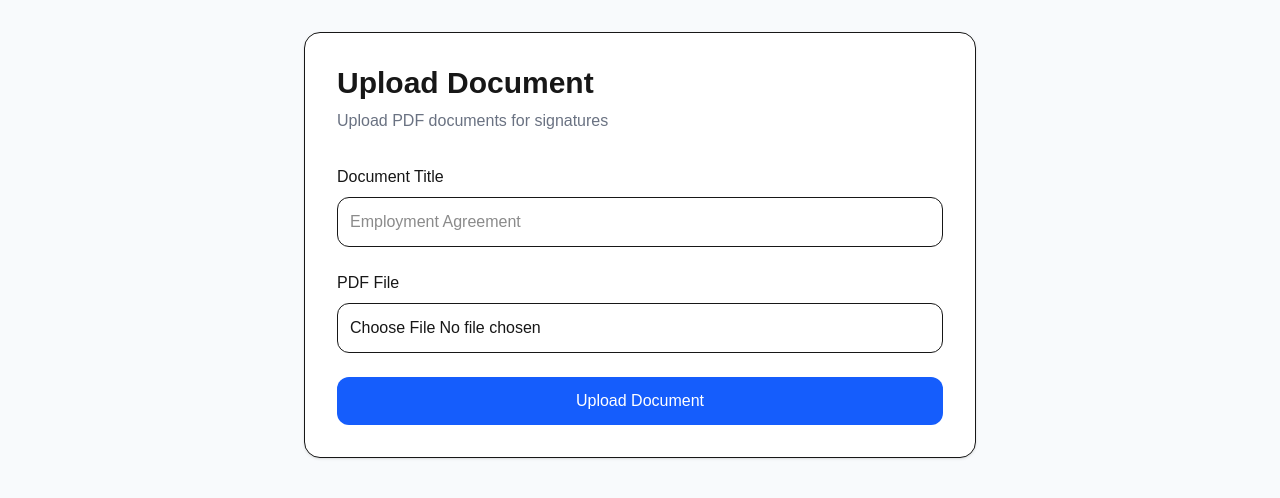
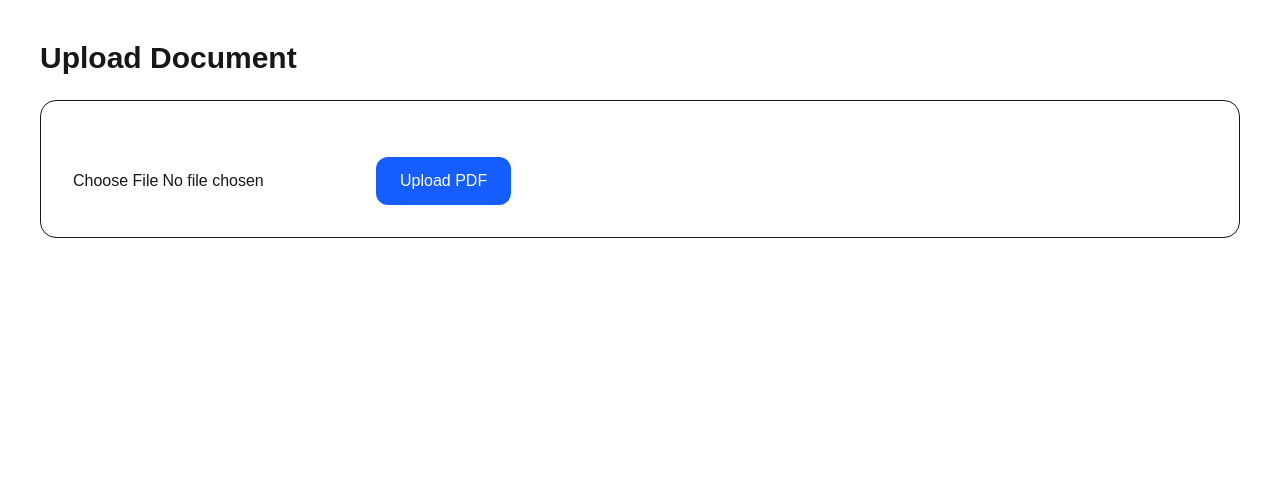
Before and after one commit to Kesarkarale/signflow, a Next.js app: page /upload in a window 1280 px wide. Shown: the top 498 px of the page. Built offline with nearby package versions, Linux system fonts and the light colour scheme.

Commit message:
Update page.tsx

```diff
--- a/src/app/upload/page.tsx
+++ b/src/app/upload/page.tsx
@@ -3,77 +3,42 @@
 import { useState } from "react";
 
 export default function UploadPage() {
-  const [title, setTitle] = useState("");
-  const [file, setFile] = useState<File | null>(null);
+  const [file, setFile] =
+    useState<File | null>(null);
 
-  const handleUpload = async (e: React.FormEvent) => {
-    e.preventDefault();
+  async function uploadPdf() {
+    if (!file) return;
 
-    if (!title || !file) {
-      alert("Please fill all fields");
-      return;
+    const formData = new FormData();
+
+    formData.append("file", file);
+
+    alert("Upload Started");
   }
 
-    console.log(title, file);
-
-    alert("Upload feature coming next");
-  };
-
   return (
-    <div className="min-h-screen bg-slate-50 p-8">
-      <div className="max-w-2xl mx-auto bg-white rounded-2xl shadow-sm border p-8">
-        <h1 className="text-3xl font-bold mb-2">
+    <div className="p-10">
+      <h1 className="text-3xl font-bold mb-6">
         Upload Document
       </h1>
 
-        <p className="text-gray-500 mb-8">
-          Upload PDF documents for signatures
-        </p>
-
-        <form
-          onSubmit={handleUpload}
-          className="space-y-6"
-        >
-          <div>
-            <label className="block mb-2 font-medium">
-              Document Title
-            </label>
-
-            <input
-              type="text"
-              placeholder="Employment Agreement"
-              value={title}
-              onChange={(e) =>
-                setTitle(e.target.value)
-              }
-              className="w-full border rounded-xl p-3"
-            />
-          </div>
-
-          <div>
-            <label className="block mb-2 font-medium">
-              PDF File
-            </label>
-
+      <div className="bg-white p-8 rounded-2xl border">
         <input
           type="file"
-              accept=".pdf"
+          accept="application/pdf"
           onChange={(e) =>
             setFile(
               e.target.files?.[0] || null
             )
           }
-              className="w-full border rounded-xl p-3"
         />
-          </div>
 
         <button
-            type="submit"
-            className="w-full bg-blue-600 hover:bg-blue-700 text-white py-3 rounded-xl"
+          onClick={uploadPdf}
+          className="mt-6 bg-blue-600 text-white px-6 py-3 rounded-xl"
         >
-            Upload Document
+          Upload PDF
         </button>
-        </form>
       </div>
     </div>
   );
```
Lines whose indentation alone changed are shown as unchanged.
